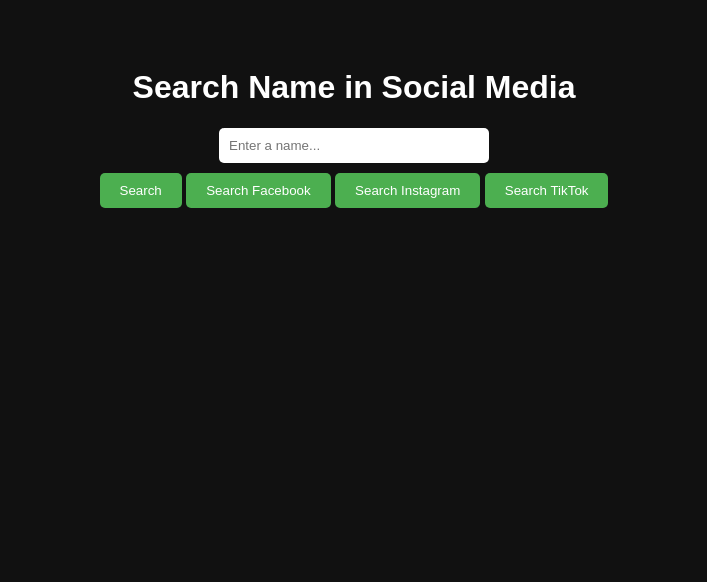
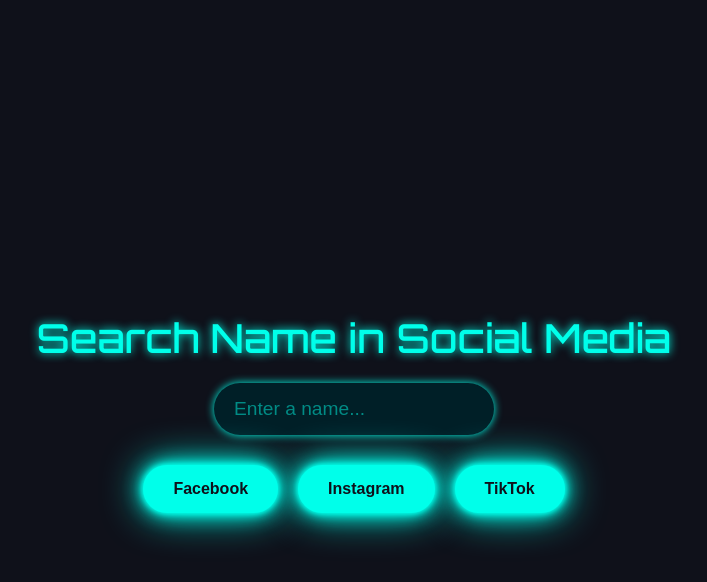
Before and after one commit to UnknownHimS/DetectiveS, a plain HTML site: page j.html in a window 1280 px wide. Shown: the whole page, without its empty margins (286-993 px from the left). Drawn offline with Linux system fonts and the light colour scheme.

Commit message:
Update j.html

```diff
--- a/j.html
+++ b/j.html
@@ -1,72 +1,145 @@
 <!DOCTYPE html>
-<html lang="en">
+<html lang="en" >
 <head>
-  <meta charset="UTF-8">
+  <meta charset="UTF-8" />
   <title>Social Media Search</title>
-  <style type="text/css">
+  <style>
+    @import url('https://fonts.googleapis.com/css2?family=Orbitron:wght@500&display=swap');
+
+    /* Reset & base */
+    * {
+      box-sizing: border-box;
+    }
     body {
-      background-color: #111;
-      color: white;
-      font-family: Arial, sans-serif;
+      margin: 0;
+      background: #0f111a;
+      color: #00ffea;
+      font-family: 'Orbitron', monospace, Arial, sans-serif;
+      display: flex;
+      flex-direction: column;
+      align-items: center;
+      justify-content: center;
+      height: 100vh;
+      padding: 20px;
       text-align: center;
-      padding: 40px;
+      user-select: none;
     }
+    h1 {
+      font-weight: 500;
+      font-size: 2.5rem;
+      margin-bottom: 20px;
+      text-shadow: 0 0 10px #00ffea;
+    }
+
     input {
-      padding: 10px;
-      width: 250px;
-      border-radius: 5px;
+      width: 280px;
+      padding: 15px 20px;
+      font-size: 1.2rem;
+      border-radius: 30px;
       border: none;
+      outline: none;
+      background: #001f27;
+      color: #00ffea;
+      box-shadow: 0 0 8px #00ffea;
+      transition: box-shadow 0.3s ease;
+    }
+    input::placeholder {
+      color: #008b85;
+    }
+    input:focus {
+      box-shadow: 0 0 20px #00ffea;
+    }
+
+    .buttons {
+      margin-top: 30px;
+      display: flex;
+      gap: 20px;
+      flex-wrap: wrap;
+      justify-content: center;
+    }
+
+    button {
+      background: #00ffea;
+      color: #0f111a;
+      border: none;
+      border-radius: 30px;
+      padding: 15px 30px;
+      font-weight: 700;
+      font-size: 1rem;
+      cursor: pointer;
+      box-shadow:
+        0 0 5px #00ffea,
+        0 0 10px #00ffea,
+        0 0 20px #00ffea,
+        0 0 40px #00ffea;
+      transition:
+        background 0.3s ease,
+        color 0.3s ease,
+        box-shadow 0.4s ease;
+      user-select: none;
+    }
+    button:hover, button:focus {
+      background: #00cca7;
+      color: #000;
+      box-shadow:
+        0 0 15px #00cca7,
+        0 0 30px #00cca7,
+        0 0 60px #00cca7,
+        0 0 100px #00cca7;
+      outline: none;
+    }
+    button:active {
+      transform: scale(0.96);
+      box-shadow: 0 0 10px #00cca7;
+    }
+
+    @media (max-width: 500px) {
+      input {
+        width: 90vw;
+      }
+      .buttons {
+        flex-direction: column;
+        gap: 15px;
       }
       button {
-      padding: 10px 20px;
-      margin-top: 10px;
-      border: none;
-      border-radius: 5px;
-      background-color: #4CAF50;
-      color: white;
-      cursor: pointer;
+        width: 90vw;
       }
-    button:hover {
-      background-color: #45a049;
     }
   </style>
 </head>
 <body>
   <h1>Search Name in Social Media</h1>
-  <input type="text" id="nameInput" placeholder="Enter a name..." />
-  <br>
-  <button id="button">Search</button>
-
-<button id="fbButton">Search Facebook</button>
-<button id="instaButton">Search Instagram</button>
-<button id="tiktokButton">Search TikTok</button>
+  <input type="text" id="nameInput" placeholder="Enter a name..." autocomplete="off" />
+  <div class="buttons">
+    <button id="fbButton">Facebook</button>
+    <button id="instaButton">Instagram</button>
+    <button id="tiktokButton">TikTok</button>
+  </div>
 
   <script>
+    const nameInput = document.getElementById("nameInput");
+
     function openSocial(url) {
       window.open(url, '_blank');
     }
 
-  const nameInput = document.getElementById("nameInput");
-
     document.getElementById("fbButton").addEventListener("click", () => {
       const name = nameInput.value.trim();
-    if (!name) return;
+      if (!name) return alert('Please enter a name.');
       openSocial(`https://www.facebook.com/search/top?q=${encodeURIComponent(name)}`);
     });
 
     document.getElementById("instaButton").addEventListener("click", () => {
       const name = nameInput.value.trim();
-    if (!name) return;
+      if (!name) return alert('Please enter a name.');
       openSocial(`https://www.instagram.com/explore/search/keyword/?q=${encodeURIComponent(name)}`);
     });
 
     document.getElementById("tiktokButton").addEventListener("click", () => {
       const name = nameInput.value.trim();
-    if (!name) return;
+      if (!name) return alert('Please enter a name.');
       openSocial(`https://www.tiktok.com/search?q=${encodeURIComponent(name)}`);
     });
   </script>
-
-
 </body>
 </html>
```
Lines whose indentation alone changed are shown as unchanged.
